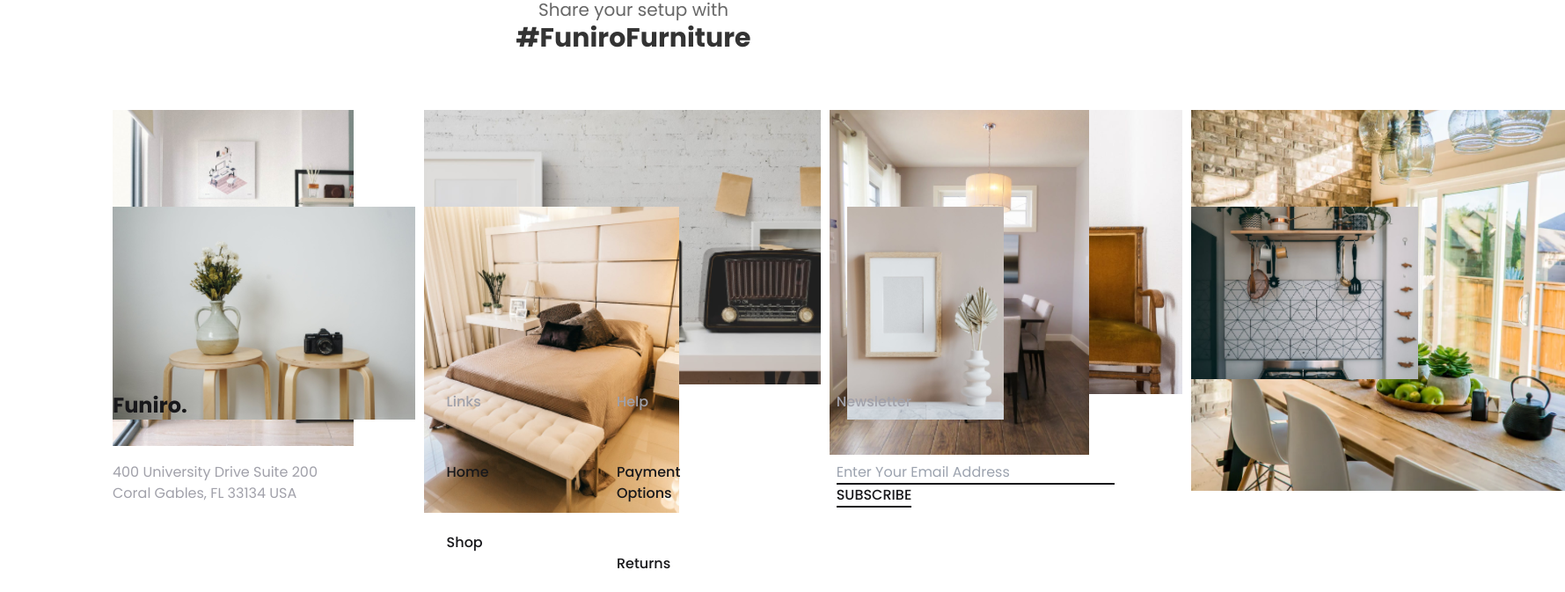
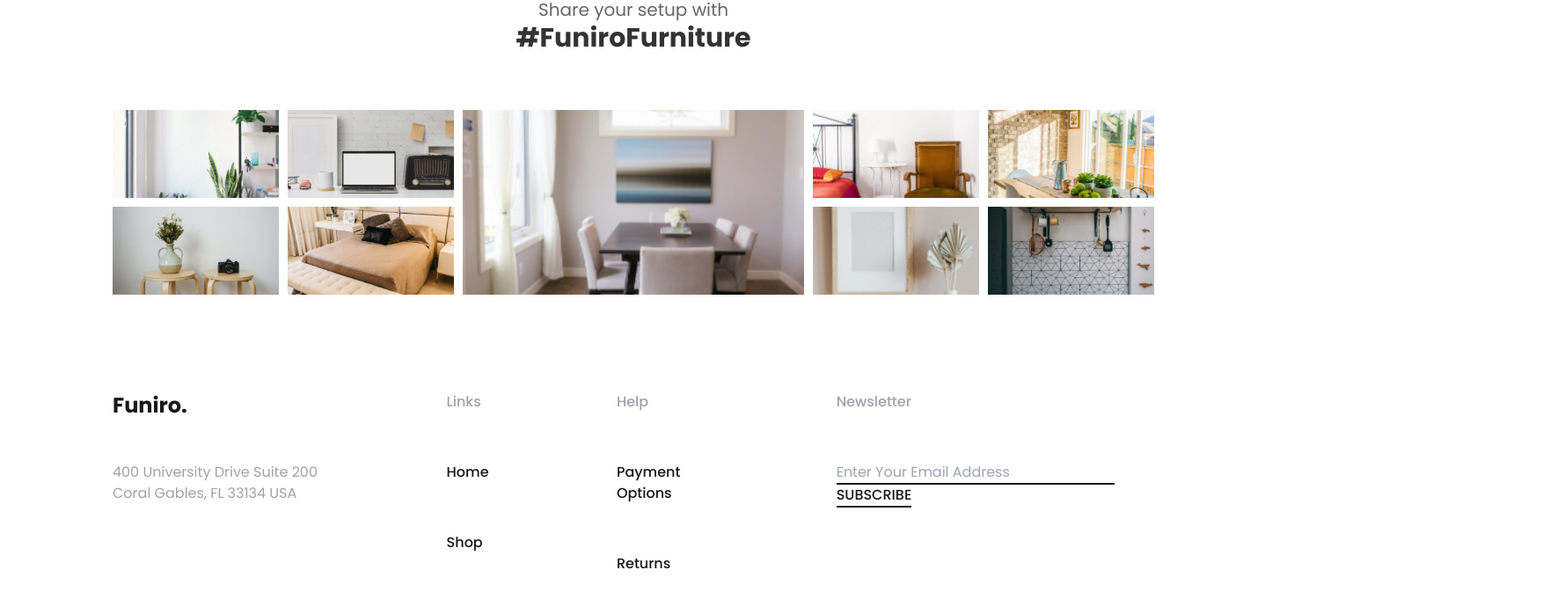
Before and after one commit to LizNgoNgoc/internetShop, a React (Create React App) app in the folder my-app/: page / in a window 1280 px wide. Shown: the part 3659-4332 px from the top of the page at 88% size, 1779 px wide, since content can reach past the window. Built offline with nearby package versions, Linux system fonts and the light colour scheme.

Commit message:
return img size

```diff
--- a/my-app/src/Components/FunitureContainer/FurnitureContainer.jsx
+++ b/my-app/src/Components/FunitureContainer/FurnitureContainer.jsx
@@ -7,7 +7,7 @@ export default function FurnitureContainer(){
 
 
 
-    return <div className="grid_mosaic">
+    return <div className="grid_mosaic overflow-hidden">
         {arr.map((item, index) => {
             return <img src={item.img} alt="pic" key={index} className={item.className} />
         })}
--- a/my-app/src/Components/FunitureContainer/styles.css
+++ b/my-app/src/Components/FunitureContainer/styles.css
@@ -11,11 +11,11 @@
     grid-gap: 10px;
 }
 
-/* .grid_mosaic img {
+.grid_mosaic img {
     width: 100%;
     height: 100%;
     object-fit: cover;
-} */
+}
 
 .img_center {
     /* grid-column: span 2; */
```
